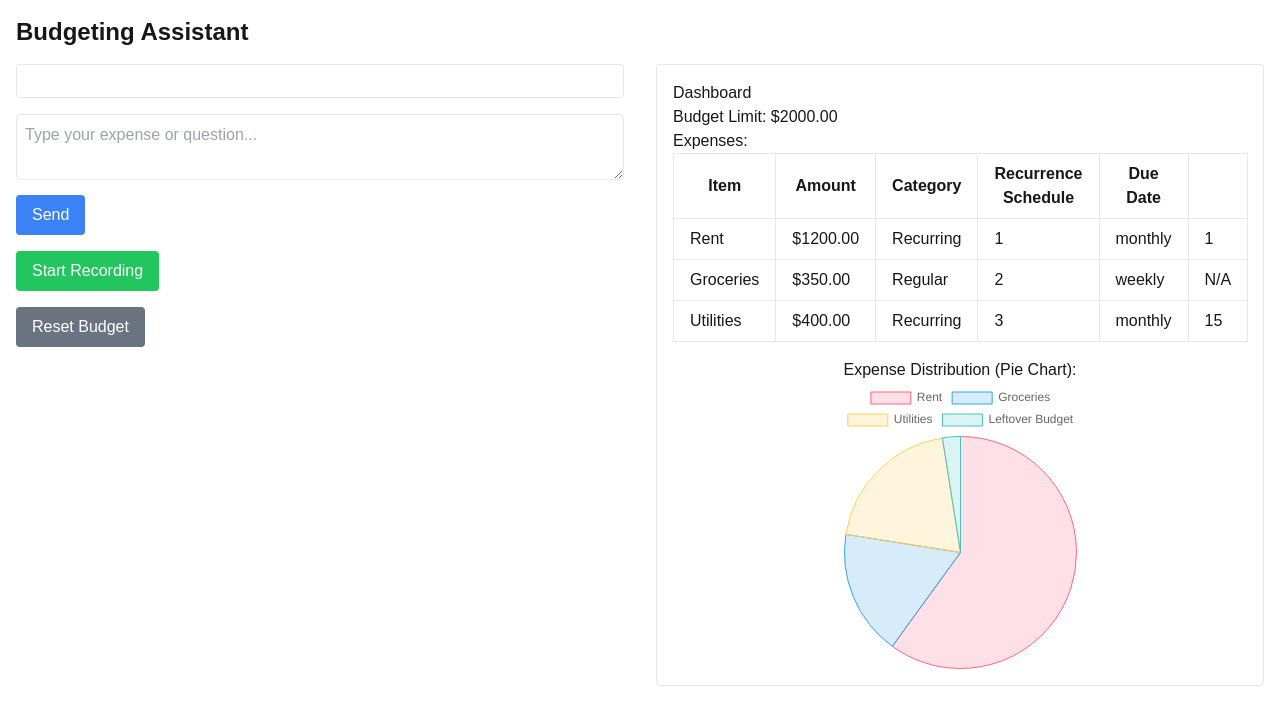
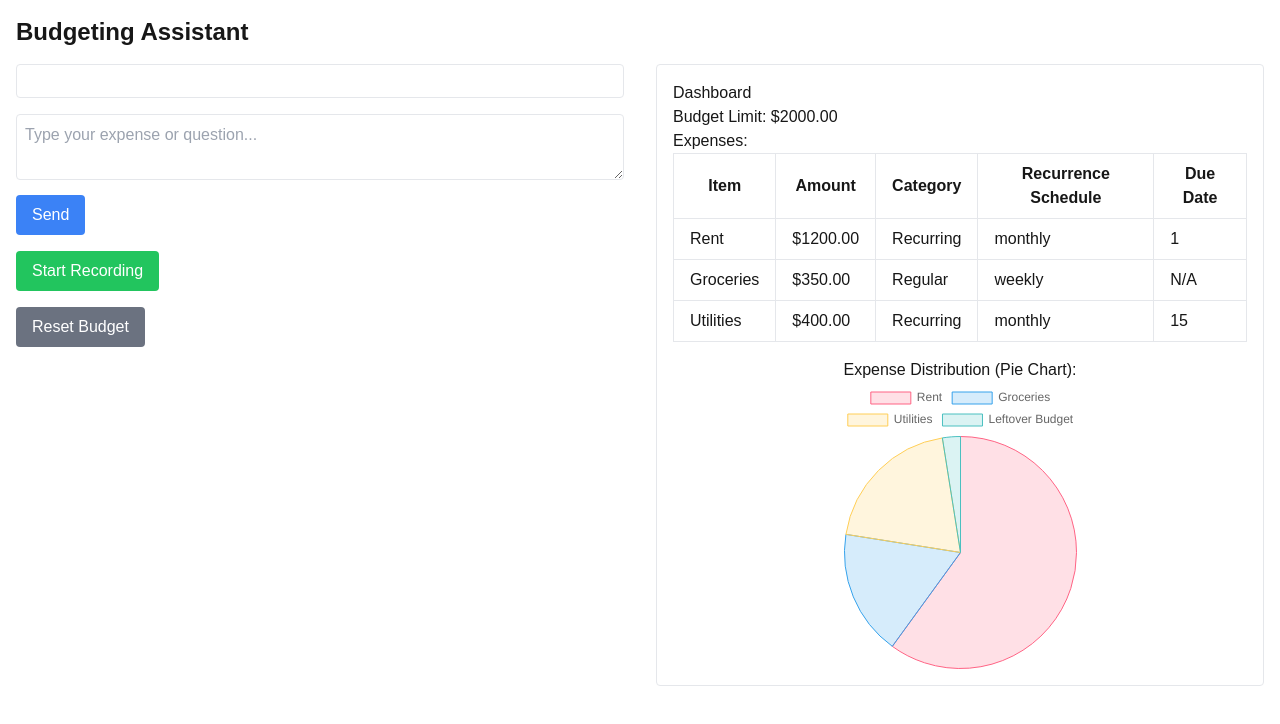
Before and after one commit to wesleymaya/uOttaHack2025-Project, a Next.js app in the folder frontend/: page / in a window 1280 px wide. Shown: the top 724 px of the page. Built offline with nearby package versions, Linux system fonts and the light colour scheme.

Commit message:
Update Dashboard.js

```diff
--- a/frontend/src/components/Dashboard.js
+++ b/frontend/src/components/Dashboard.js
@@ -105,7 +105,6 @@ export default function Dashboard() {
                                 <td className="border px-4 py-2">{item.item_name}</td>
                                 <td className="border px-4 py-2">${item.amount.toFixed(2)}</td>
                                 <td className="border px-4 py-2">{item.category}</td>
-                                <td className="border px-4 py-2">{item.importance_rank}</td>
                                 <td className="border px-4 py-2">{item.recurrence_schedule}</td>
                                 <td className="border px-4 py-2">{item.due_date ? item.due_date : "N/A"}</td>
                             </tr>
```
